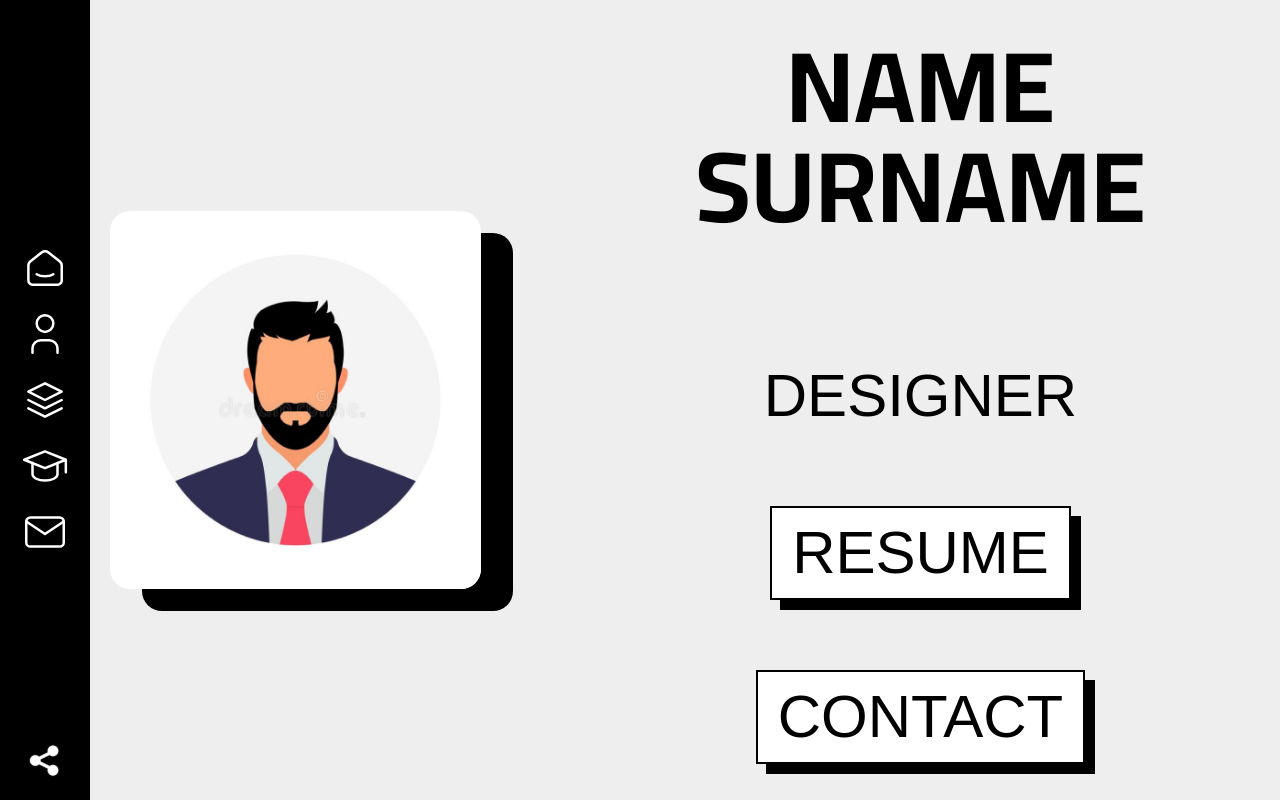
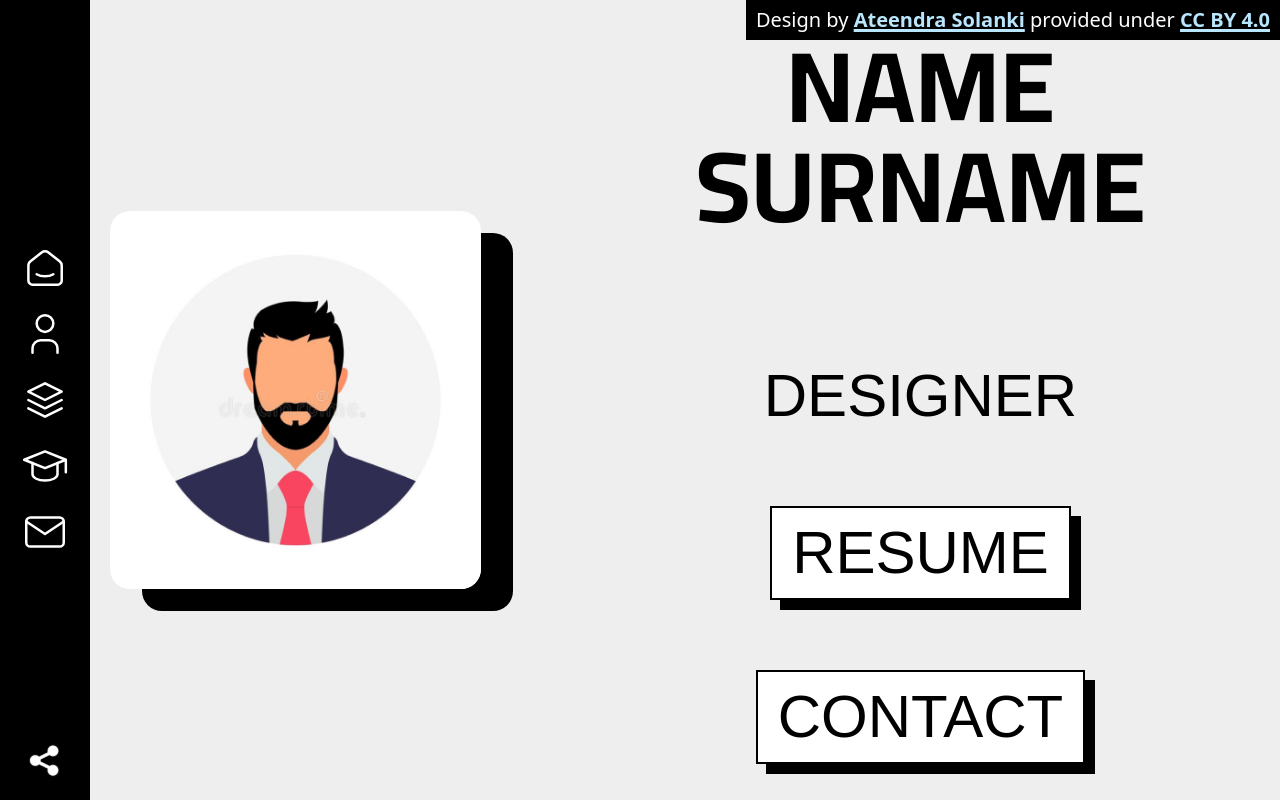
Before and after one commit to hdito/simple-portfolio, a Next.js app: page / in a window 1280 px wide. Built offline with nearby package versions, Linux system fonts and the light colour scheme; a web font is replaced by a local one.

Commit message:
Create Signature

```diff
--- a/src/components/Menu.tsx
+++ b/src/components/Menu.tsx
@@ -2,6 +2,7 @@
 import menuStyles from "@/styles/Menu.module.scss";
 import Link from "next/link";
 import Image from "next/image";
+import { Signature } from "./Signature";
 
 export const Menu = ({ children }: PropsWithChildren): JSX.Element => {
   const links: { alt: string; src: string; href: string }[] = [
@@ -13,6 +14,7 @@
   ];
   return (
     <div className={menuStyles.menu__container}>
+      <Signature />
       <div className={menuStyles.menu__content}>{children}</div>
       <div className={menuStyles.menu}>
         {links.map((link) => (
--- /dev/null
+++ b/src/components/Signature.tsx
@@ -0,0 +1,22 @@
+import SignatureStyles from "@/styles/Signature.module.scss";
+
+export const Signature = (): JSX.Element => {
+  return (
+    <div className={SignatureStyles.signature}>
+      Design by{" "}
+      <a
+        className={SignatureStyles.signature__link}
+        href="https://www.figma.com/community/file/1167449515098934659"
+      >
+        Ateendra Solanki
+      </a>{" "}
+      provided under{" "}
+      <a
+        className={SignatureStyles.signature__link}
+        href="https://creativecommons.org/licenses/by/4.0/"
+      >
+        CC BY 4.0
+      </a>
+    </div>
+  );
+};
--- /dev/null
+++ b/src/styles/Signature.module.scss
@@ -0,0 +1,20 @@
+.signature {
+  position: fixed;
+  right: 0;
+  font-size: 20px;
+  padding: 5px 10px;
+  z-index: 10;
+  background-color: black;
+  color: white;
+
+  &__link {
+    color: #bae6fd;
+    font-weight: bold;
+    text-decoration: underline;
+    text-decoration-thickness: 3px;
+
+    &:hover {
+      text-decoration: none;
+    }
+  }
+}
```
